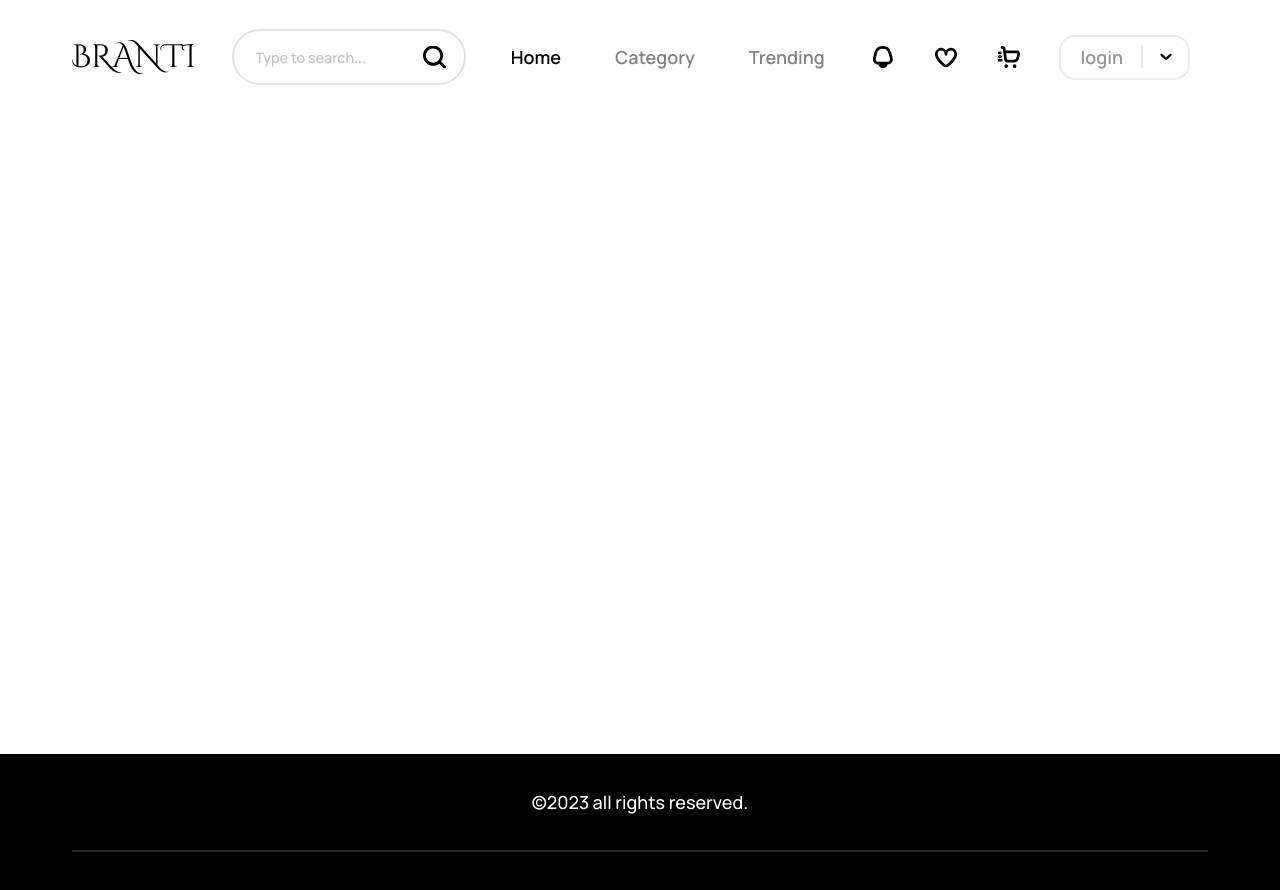
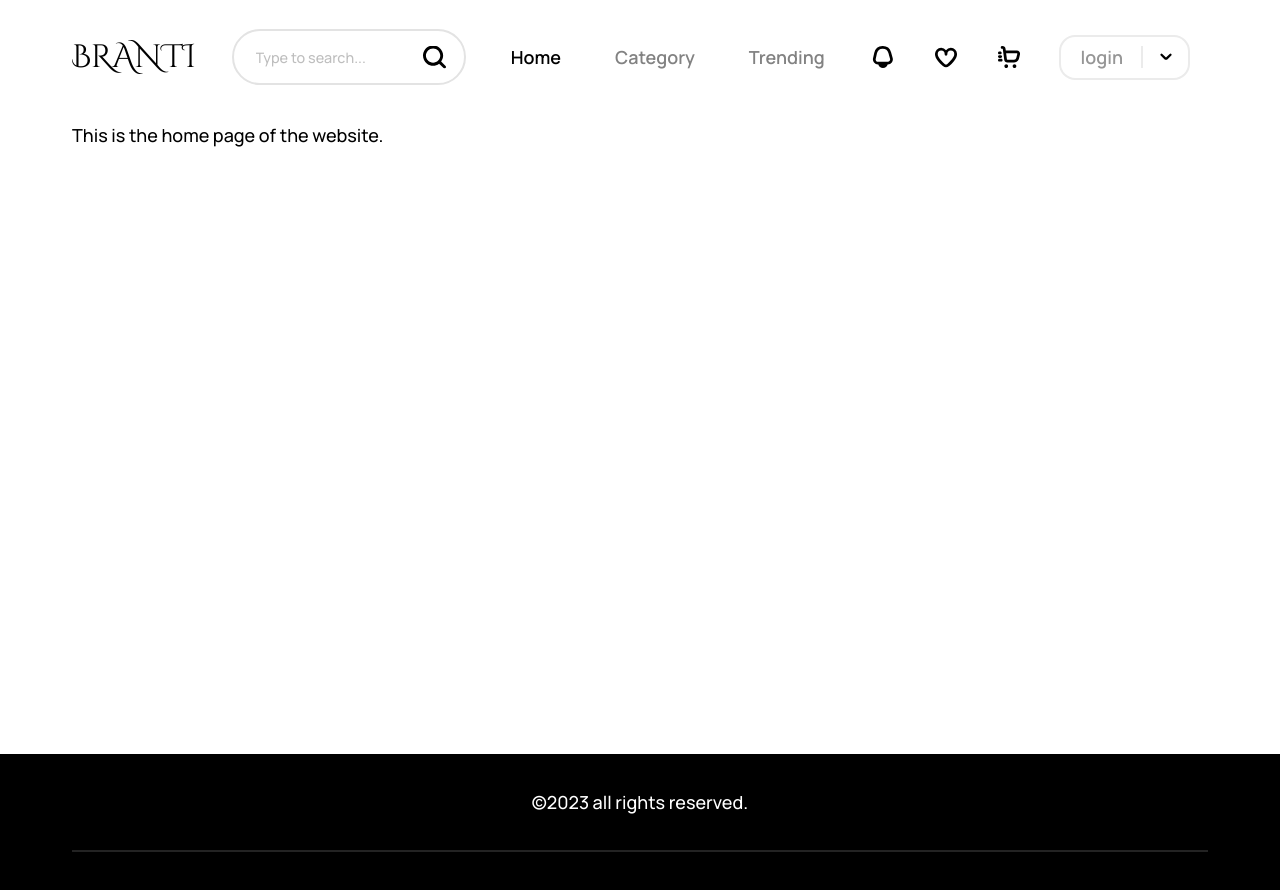
Before and after one commit to ImSreyas/BRANTI, a React (Create React App) app: page / in a window 1280 px wide. Shown: the top 890 px of the page. Built offline with nearby package versions, Linux system fonts and the light colour scheme; no server answers.

Commit message:
random commit

```diff
--- a/src/App.jsx
+++ b/src/App.jsx
@@ -12,6 +12,7 @@ import CustomerLogin from "./pages/customer/login";
 import Offers from "./pages/customer/offers";
 import SellerLogin from "./pages/seller/login";
 import { loader } from "./pages/customer/login";
+import CustomerSignIn from "pages/customer/common/signin";
 
 function App() {
   const router = createBrowserRouter([
@@ -60,6 +61,10 @@ function App() {
           path: "seller",
           element: <SellerLogin />,
         },
+        {
+          path: "signIn",
+          element: <CustomerSignIn />,
+        }
       ],
     },
   ]);
--- /dev/null
+++ b/src/pages/customer/common/signin/index.jsx
@@ -0,0 +1,9 @@
+import React from 'react'
+
+const CustomerSignIn = () => {
+  return (
+    <div className='main-body'>this is the customer sign in page</div>
+  )
+}
+
+export default CustomerSignIn
--- a/src/pages/customer/home/index.jsx
+++ b/src/pages/customer/home/index.jsx
@@ -1,9 +1,11 @@
-import React from 'react'
+import React from "react";
 
 const Home = () => {
   return (
-    <div className='main-body'></div>
-  )
-}
+    <div className="main-body">
+      <div className="home-page">This is the home page of the website.</div>
+    </div>
+  );
+};
 
-export default Home
+export default Home;
```
